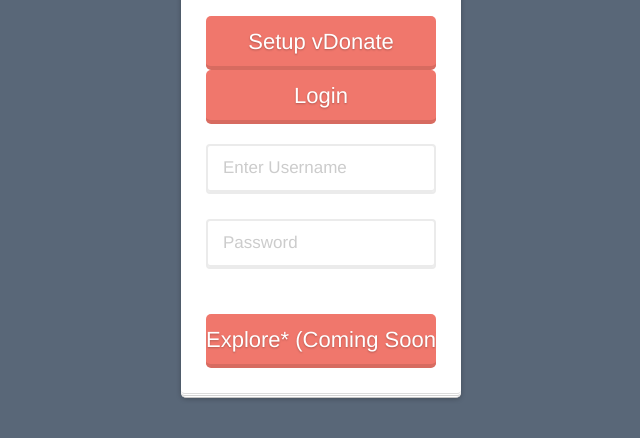
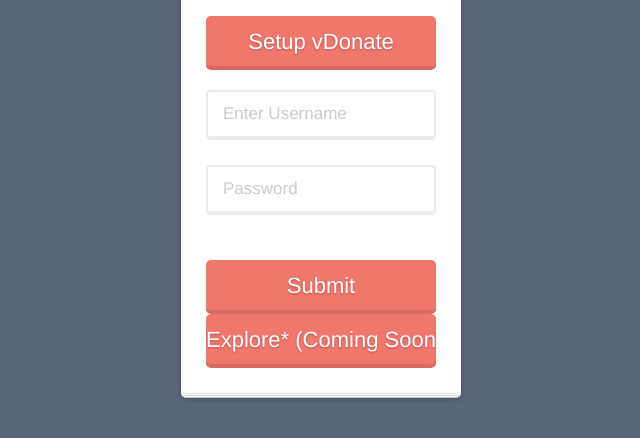
Before and after one commit to ddiddi/vDonate, a plain HTML site: page vDonateHome/index.html in a window 1280 px wide. Both pictures are taken after a click on the button "Login". Shown: the part 132-570 px from the top of the page, without its empty margins (319-959 px from the left). Drawn offline with nearby package versions, Linux system fonts and the light colour scheme; files that its build step writes are made by us from their sources.

Commit message:
vDonateHome: Login to Submit button transition

```diff
--- a/vDonateHome/index.html
+++ b/vDonateHome/index.html
@@ -47,13 +47,13 @@
 <script>(function(){var qs,js,q,s,d=document,gi=d.getElementById,ce=d.createElement,gt=d.getElementsByTagName,id='typef_orm',b='https://s3-eu-west-1.amazonaws.com/share.typeform.com/';if(!gi.call(d,id)){js=ce.call(d,'script');js.id=id;js.src=b+'share.js';q=gt.call(d,'script')[0];q.parentNode.insertBefore(js,q)}})()</script>
 
     <input type="button" value="Setup vDonate" class="sign-up-button" onclick="setupOnClick()">
-
-    <input type="button" value="Login" class="sign-up-button collapsed" data-toggle="collapse" data-target="#login">
     <div id="login" class="collapse" style="padding-top:20px; padding-bottom: 20px;">
       <input type="text" class="sign-up-input" placeholder="Enter Username" autofocus>
       <input type="password" class="sign-up-input" placeholder="Password" autofocus>
 
    </div>
+
+    <input id = 'loginr' type="button" value="Login" onclick="loginChange()" class="sign-up-button collapsed" data-toggle="collapse" data-target="#login">
 
     <input type="button" value="Explore* (Coming Soon)" class="sign-up-button">
   </form>
@@ -70,8 +70,12 @@
    });
    */
   });
+
+  function loginChange() {
+   $('#loginr').attr("value","Submit");
+  }
+
   function setupOnClick() {
-    debugger;
    $('#a').click();
   }
  </script>
```
Also changed, not shown: 1 other file.
